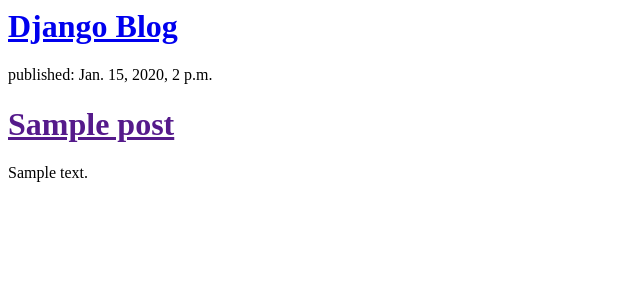
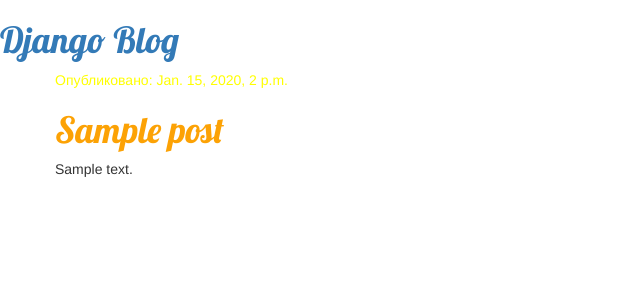
Before and after one commit to chalexrol/my-blog, a Django app: page / in a window 1280 px wide. Shown: the top 300 px of the page, without its empty margins (0-640 px from the left). Run offline with Django 3.2, Linux system fonts and the light colour scheme; tables that the repository leaves empty hold one stand-in row (values such as "Sample post"); some libraries are stand-ins or nearby versions.

Commit message:
Changed the HTML for the site.

```diff
--- /dev/null
+++ b/blog/static/css/blog.css
@@ -0,0 +1,46 @@
+.page-header {
+    background-color: #f23445;
+    margin-top: 0;
+    padding: 20px 20px 20px 40px;
+}
+
+.page-header h1, .page-header h1 a, .page-header h1 a:visited, .page-header h1 a:active {
+    color: #FCA205;
+    font-size: 36pt;
+    text-decoration: none;
+}
+
+.content {
+    margin-left: 40px;
+}
+
+h1, h2, h3, h4 {
+    font-family: 'Lobster', cursive;
+}
+
+.date {
+    color: #ffff00;
+}
+
+.save {
+    float: right;
+}
+
+.post-form textarea, .post-form input {
+    width: 100%;
+}
+
+.top-menu, .top-menu:hover, .top-menu:visited {
+    color: #FCA205;
+    float: right;
+    font-size: 26pt;
+    margin-right: 20px;
+}
+
+.post {
+    margin-bottom: 70px;
+}
+
+.post h1 a, .post h1 a:visited {
+    color: #FCA205;
+}
--- a/blog/templates/blog/post_list.html
+++ b/blog/templates/blog/post_list.html
@@ -1,18 +1,31 @@
+{% load static %}
 <html>
     <head>
-        <title>Django blog</title>
+        <title>Django Girls blog</title>
+        <link rel="stylesheet" href="//maxcdn.bootstrapcdn.com/bootstrap/3.2.0/css/bootstrap.min.css">
+        <link rel="stylesheet" href="//maxcdn.bootstrapcdn.com/bootstrap/3.2.0/css/bootstrap-theme.min.css">
+        <link href="https://fonts.googleapis.com/css?family=Lobster&subset=latin,cyrillic" rel="stylesheet" type="text/css">
+        <link rel="stylesheet" href="{% static 'css/blog.css' %}">
     </head>
     <body>
         <div>
             <h1><a href="/">Django Blog</a></h1>
         </div>
 
+<div class="content container">
+    <div class="row">
+        <div class="col-md-8">
             {% for post in posts %}
-    <div>
-        <p>published: {{ post.published_date }}</p>
+                <div class="post">
+                    <div class="date">
+                        <p>Опубликовано: {{ post.published_date }}</p>
+                    </div>
                     <h1><a href="">{{ post.title }}</a></h1>
                     <p>{{ post.text|linebreaksbr }}</p>
                 </div>
             {% endfor %}
+        </div>
+    </div>
+</div>
     </body>
 </html>
```
Lines whose indentation alone changed are shown as unchanged.
